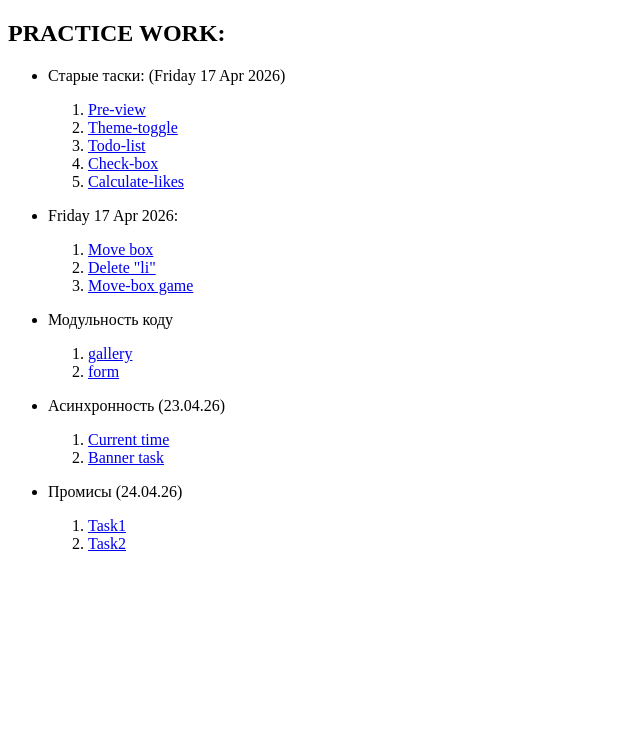
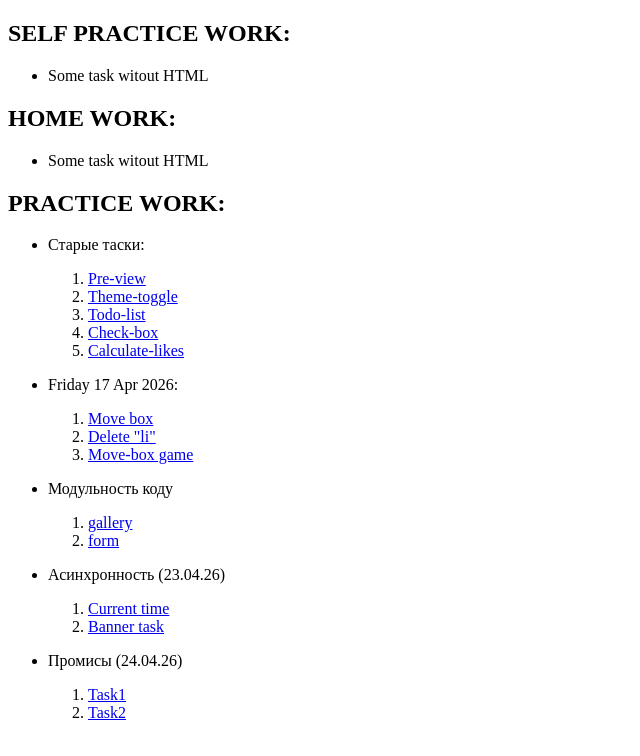
Before and after one commit to mrkorzun/vite-js-lessons, a plain HTML site: page index.html in a window 1280 px wide. Shown: the whole page, without its empty margins (0-640 px from the left). Drawn offline with Linux system fonts and the light colour scheme.

Commit message:
Deploying to gh-pages from @ mrkorzun/vite-js-lessons@8ae08159b069c60b88d2c0080013b9647311bf3d 🚀

```diff
--- a/index.html
+++ b/index.html
@@ -7,99 +7,23 @@
     <link rel="stylesheet" crossorigin href="/vite-js-lessons/assets/index-DmhtgzuT.css">
   </head>
   <body>
-    <!-- <h1>
-      Open
-      <span>Dev-Mode</span>
-      and check
-      <span>Console</span>
-    </h1> -->
-    <!-- <div>
-      <ul class="categories"></ul>
-      <div class="participants-widget">
-        <input
-          type="text"
-          class="participant-input"
-          placeholder="Введіть ім'я" />
-        <button type="button" class="add-participant">Додати</button>
-        <ul class="participants-list"></ul>
-      </div>
-      <div class="reviews">
-        <div class="review-card">Great service</div>
-        <div class="review-card test">Test review 1</div>
-        <div class="review-card">Fast delivery</div>
-        <div class="review-card test">Test review 2</div>
-      </div>
-      <ul ul class="menu">
-        <li class="menu-item active">Home</li>
-        <li class="menu-item">Catalog</li>
-        <li class="menu-item">Contacts</li>
-      </ul>
-      <section class="task like-task">
-        <h2>Лічильник лайків</h2>
-        <button class="btn" type="button">Like</button>
-        <p class="result">
-          <span class="count">0</span>
-        </p>
-      </section>
-
-      <section class="task checkbox-task">
-        <h2>Підтвердження</h2>
-        <label class="agreement">
-          <input type="checkbox" class="check" />
-          Я погоджуюся з правилами сервісу
-        </label>
-        <button class="next-btn" type="button" disabled>Next</button>
-        <p class="state">Статус: не підтверджено</p>
-      </section>
-
-      <section class="task todo-task">
-        <h2>Мої справи</h2>
-        <div class="controls">
-          <input class="task-input" type="text" placeholder="Нова задача" />
-          <button class="add" type="button">Add task</button>
-        </div>
-        <ul class="list"></ul>
-      </section>
-      <section class="task theme-task">
-        <h2>Theme switcher</h2>
-        <button class="theme" type="button">Змінити тему</button>
-        <p>Цей текст потрібен, щоб бачити зміну теми сторінки.</p>
-      </section>
-      <section class="task preview-task">
-        <h2>Прев’ю імені</h2>
-        <label>
-          Введіть ім’я:
-          <input class="input" type="text" placeholder="Ваше ім’я" />
-        </label>
-        <p class="output"></p>
-      </section>
-    </div> -->
-    <!-- <section class="task move-task">
-      <h2>Рух елемента</h2>
-      <button class="move-right" type="button">Right</button>
-      <div class="field">
-        <div class="box"></div>
-      </div>
-    </section> -->
-    <!-- <section>
-      <ul class="notes">
-        <li class="note-item">
-          <span>Buy milk</span>
-          <button class="delete-btn" type="button">Delete</button>
-        </li>
-        <li class="note-item">
-          <span>Read book</span>
-          <button class="delete-btn" type="button">Delete</button>
+    <div class="container">
+      <h2>SELF PRACTICE WORK:</h2>
+      <ul class="grop-of-pages">
+        <li class="pages">
+          Some task witout HTML
+          <!-- SELF PRACTICE WORK -->
+          <!-- <script type="module" src="./js/SPW/task-1.js"></script> -->
         </li>
       </ul>
-    </section> -->
-
-    <!-- SELF PRACTICE WORK -->
-    <!-- <script type="module" src="./js/SPW/task-1.js"></script> -->
-    <!-- <script type="module" src="./js/SPW/task-2.js"></script> -->
-
-    <!-- HOME WORK -->
-    <!-- <script type="module" src="./js/HW/27.03/task-1.js"></script>
+    </div>
+    <div class="container">
+      <h2>HOME WORK:</h2>
+      <ul class="grop-of-pages">
+        <li class="pages">
+          Some task witout HTML
+          <!-- HOME WORK -->
+          <!-- <script type="module" src="./js/HW/27.03/task-1.js"></script>
     <script type="module" src="./js/HW/27.03/task-2.js"></script>
     <script type="module" src="./js/HW/27.03/task-3.js"></script>
     <script type="module" src="./js/HW/27.03/task-4.js"></script>
@@ -107,6 +31,9 @@
     <script type="module" src="./js/HW/09.04/task-2.js"></script>
     <script type="module" src="./js/HW/09.04/task-3.js"></script>
     <script type="module" src="./js/HW/09.04/task-4.js"></script> -->
+        </li>
+      </ul>
+    </div>
 
     <!-- PRACTICE WORK -->
     <!-- <script type="module" src="./js/PW/task-1.js"></script>
@@ -129,7 +56,7 @@
       <h2>PRACTICE WORK:</h2>
       <ul class="grop-of-pages">
         <li class="pages">
-          <p>Старые таски: (Friday 17 Apr 2026)</p>
+          <p>Старые таски:</p>
           <ol class="grop-of-pages">
             <li>
               <a href="/partials/pre-view.html" class="links">Pre-view</a>
```
